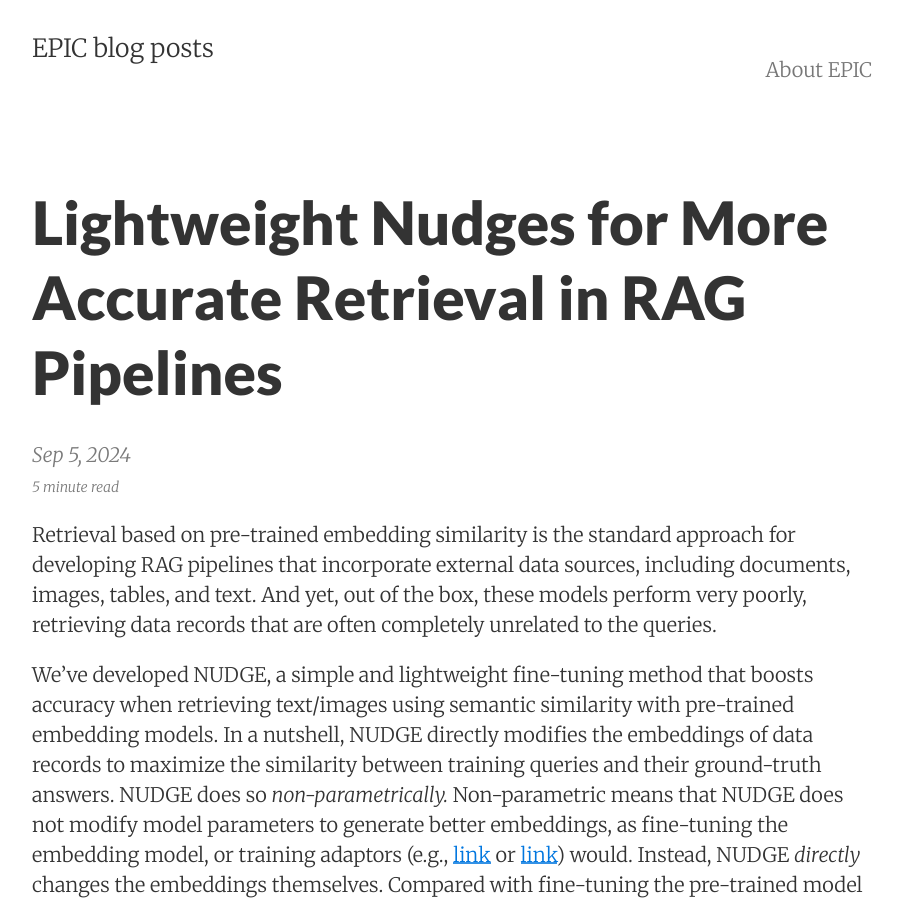
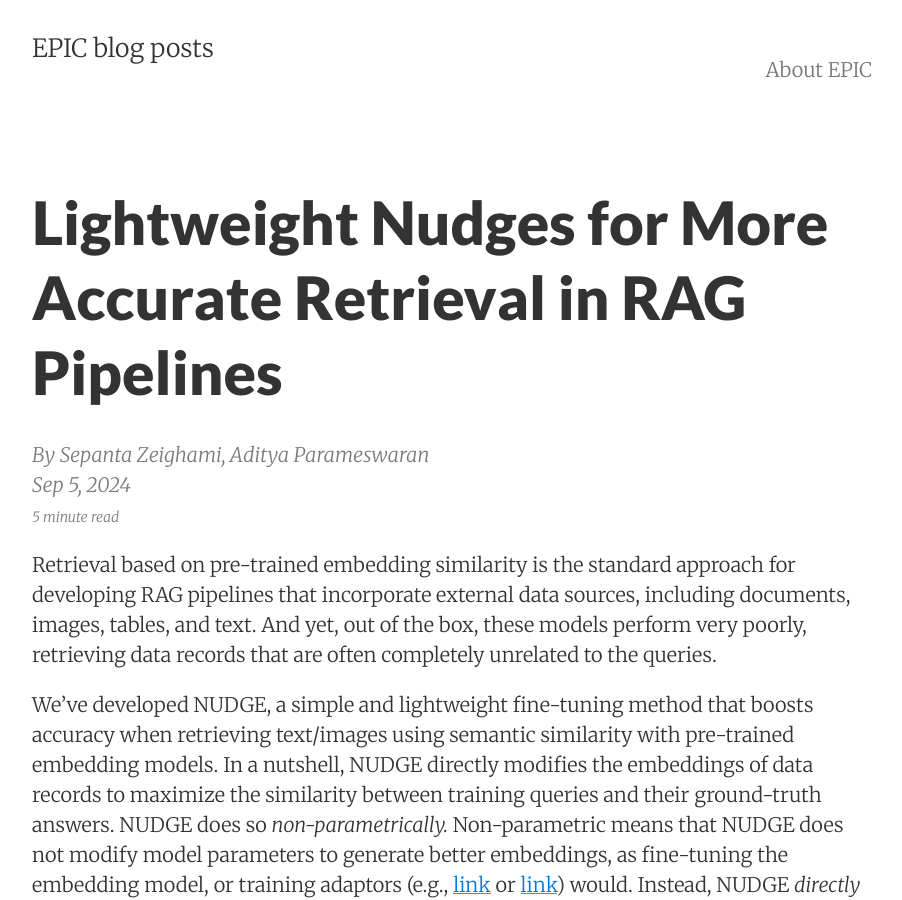
Before and after one commit to data-people-group/data-people-group.github.io, a Jekyll site: the page built from _posts/2024-09-05-nudge.md, in a window 1280 px wide and 900 px high. Shown: the whole window, without its empty margins (188-1090 px from the left). Built offline with Jekyll 4.4.1, drawn with Linux system fonts in a browser that asks for light colours.

Commit message:
add authors

```diff
--- a/_includes/navigation.html
+++ b/_includes/navigation.html
@@ -2,13 +2,16 @@
 {% assign page_paths = site.header_pages | default: default_paths %}
 
 {% for path in page_paths %}
+    {% if path == "about" %}
+        <a class="nav-active" href="https://epic.berkeley.edu/">About Epic</a>
+    {% elsif path != "about" %}
+        {% assign item = site.pages | where: "path", path | first %}
 
-    {% assign item = site.pages | where: "path", path | first %}
-
-    {% if item.title and page.title == item.title %}
-        <a class="nav-active" href="{{ item.url | relative_url }}">{{ item.title }}</a>
-    {% elsif item.title %}
-        <a class="nav-link" href="{{ item.url | relative_url }}">{{ item.title }}</a>
+        {% if item.title and page.title == item.title %}
+            <a class="nav-active" href="{{ item.url | relative_url }}">{{ item.title }}</a>
+        {% elsif item.title %}
+            <a class="nav-link" href="{{ item.url | relative_url }}">{{ item.title }}</a>
+        {% endif %}
     {% endif %}
 
 
--- a/_layouts/post.html
+++ b/_layouts/post.html
@@ -9,6 +9,9 @@ layout: default
 
 <div class="post-header mb2">
   <h1>{{ page.title }}</h1>
+  {% if page.authors %}
+    <span class="post-meta">By {{ page.authors }}</span><br>
+  {% endif %}
   <span class="post-meta">{{ page.date | date: site.date_format }}</span><br>
   {% if page.update_date %}
     <span class="post-meta">{{ site.text.post.updated | default: "Updated" }}: {{ page.update_date | date: site.date_format }}</span><br>
--- a/_posts/2024-09-05-nudge.md
+++ b/_posts/2024-09-05-nudge.md
@@ -2,7 +2,8 @@
 layout:     post
 title:      Lightweight Nudges for More Accurate Retrieval in RAG Pipelines
 date:       2024-09-05
-summary:    Improve your retreival pipelines with lightweight fine-tuning
+authors:    Sepanta Zeighami, Aditya Parameswaran
+summary:    Improve your retrieval pipelines with lightweight fine-tuning
 categories: blogs
 ---
 
```
